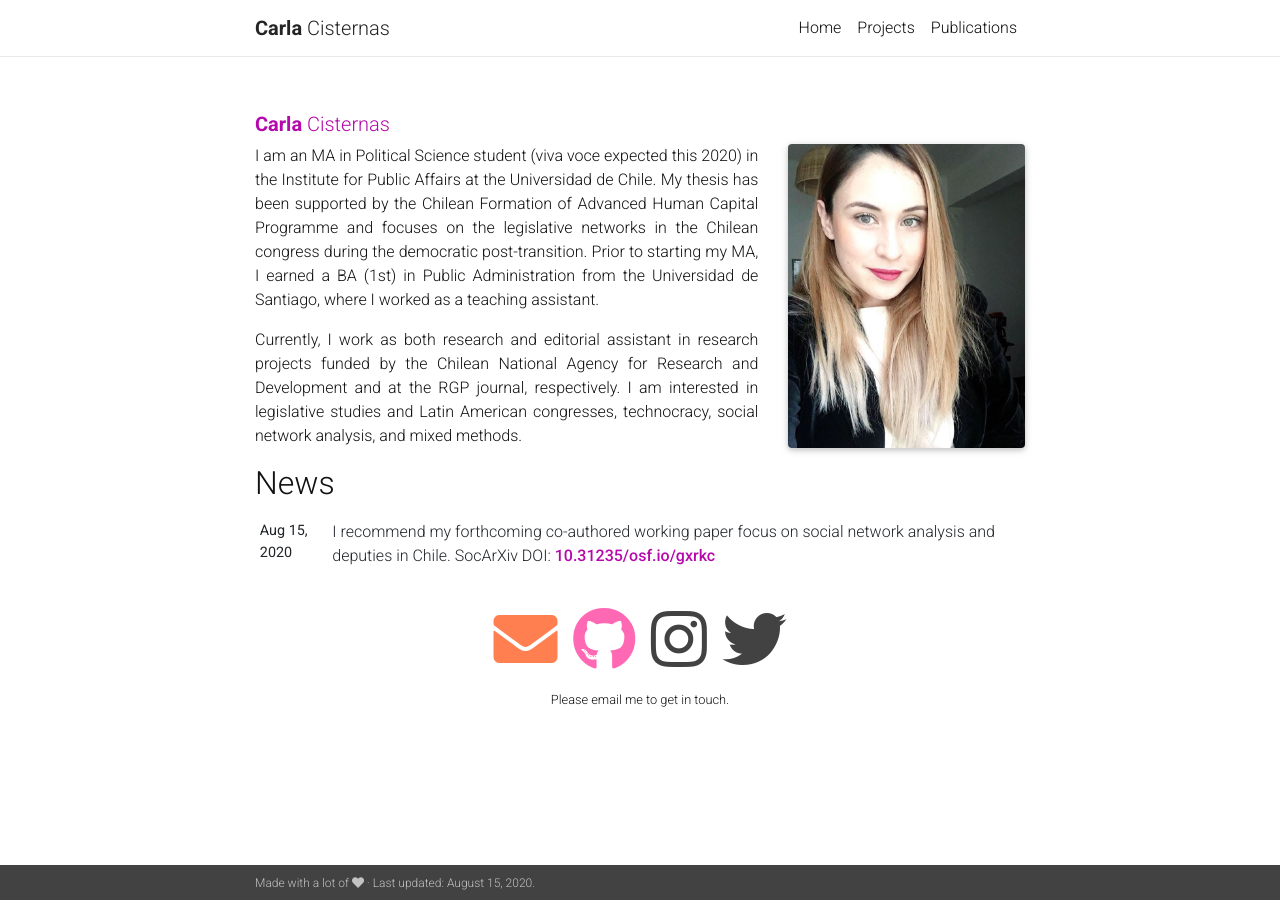
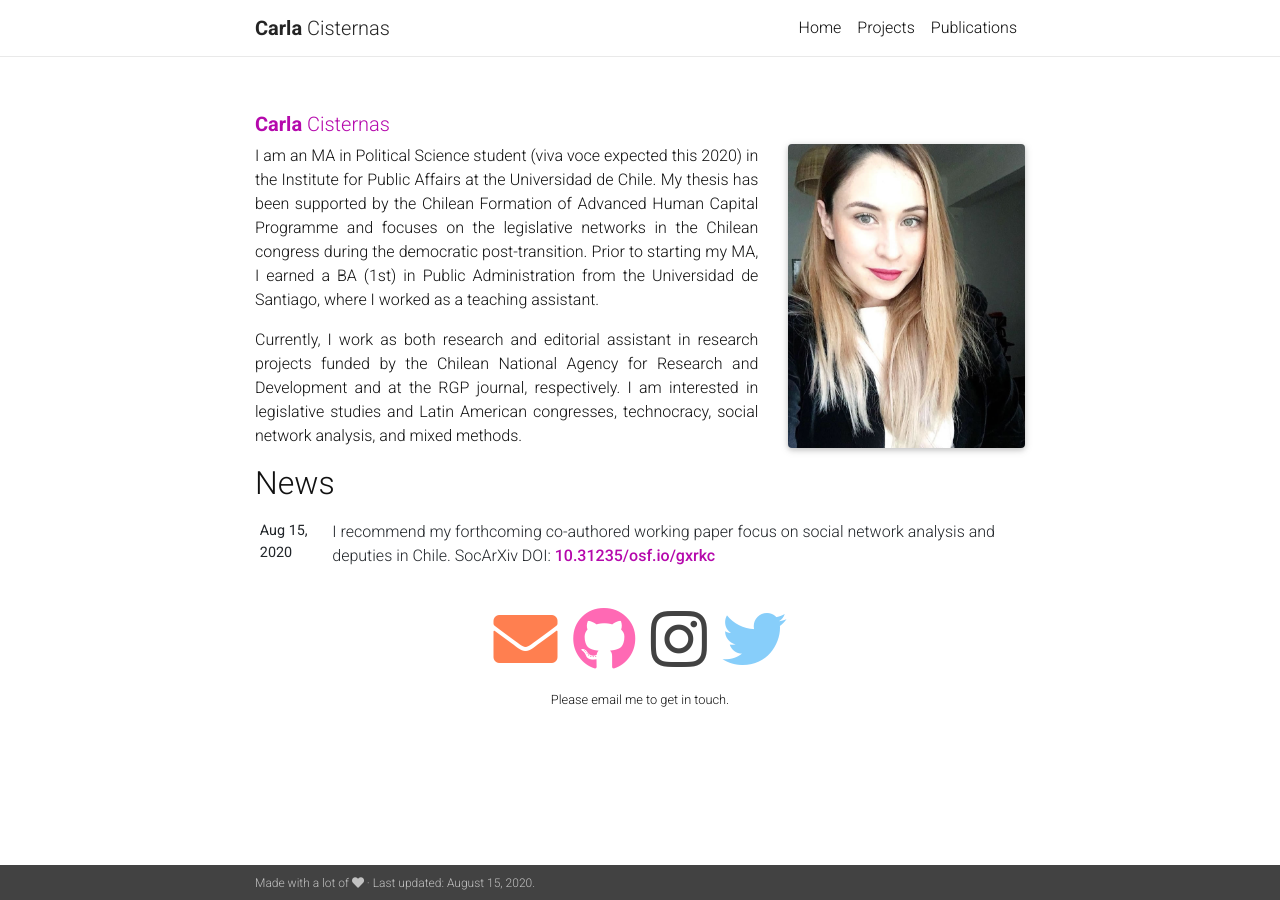
Before and after one commit to training-datalab/carlacisternas.com, a Jekyll site: the page built from _pages/about.md, in a window 1280 px wide. Built offline with Jekyll 4.4.1, drawn with Linux system fonts in a browser that asks for light colours; nearby versions of some CDN libraries; a style sheet for code colours, icons or effects is not loaded.

Commit message:
Update social.html

```diff
--- a/_includes/social.html
+++ b/_includes/social.html
@@ -1,14 +1,14 @@
 <span class="contact-icon text-center">
   <a href="mailto:{{ site.email | encode_email }}"><span style="color: coral;"><i class="fas fa-envelope"></span></i></a>
-  {% if site.orcid_id %}<a href="https://orcid.org/{{ site.orcid_id }}" target="_blank" title="ORCID"><span style="color: lightskyBlue;"><i class="ai ai-orcid"></i></span></a>{% endif %}
-  <i class="ai ai-osf"></i>
+  {% if site.orcid_id %}<a href="https://orcid.org/{{ site.orcid_id }}" target="_blank" title="ORCID"><span style="color: paleGreen;"><i class="ai ai-orcid"></i></span></a>{% endif %}
+  <a href="https://osf.io/xkhdn/" target="_blank" title="OSF Profile"><span style="color: lightskyBlue;"><i class="ai ai-osf"></i></span></a>
   {% if site.scholar_userid %}<a href="https://scholar.google.com/citations?user={{ site.scholar_userid }}" target="_blank" title="Google Scholar"><i class="ai ai-google-scholar"></i></a>{% endif %}
   {% if site.publons_id %}<a href="https://publons.com/a/{{ site.publons_id }}/" target="_blank" title="Publons"><i class="ai ai-publons"></i></a>{% endif %}
   {% if site.github_username %}<a href="https://github.com/{{ site.github_username }}" target="_blank" title="GitHub"><span style="color: hotPink;"><i class="fab fa-github"></i></span></a>{% endif %}
   {% if site.research_gate_profile %}<a href="https://www.researchgate.net/profile/{{site.research_gate_profile}}/" target="_blank" title="ResearchGate"><span style="color: plum;"><i class="ai ai-researchgate"></i></span></a>{% endif %}
   {% if site.linkedin_username %}<a href="https://www.linkedin.com/in/{{ site.linkedin_username }}" target="_blank" title="LinkedIn"><i class="fab fa-linkedin"></i></a>{% endif %}
   <a href="https://www.instagram.com/carlacisternasg/" target="_blank" title="Instagram"><i class="fab fa-instagram"></i></a>
-  {% if site.twitter_username %}<a href="https://twitter.com/{{ site.twitter_username }}" target="_blank" title="Twitter"><i class="fab fa-twitter"></i></a>{% endif %}
+  {% if site.twitter_username %}<a href="https://twitter.com/{{ site.twitter_username }}" target="_blank" title="Twitter"><span style="color: lightskyBlue;"><i class="fab fa-twitter"></i></span></a>{% endif %}
   {% if site.medium_username %}<a href="https://medium.com/@{{ site.medium_username }}" target="_blank" title="Medium"><i class="fab fa-medium"></i></a>{% endif %}
   {% if site.quora_username %}<a href="https://www.quora.com/profile/{{ site.quora_username }}" target="_blank" title="Quora"><i class="fab fa-quora"></i></a>{% endif %}
   {% if site.blogger_url %}<a href="{{ site.blogger_url }}" target="_blank" title="Blogger"><i class="fab fa-blogger-b"></i></a>{% endif %}
```
